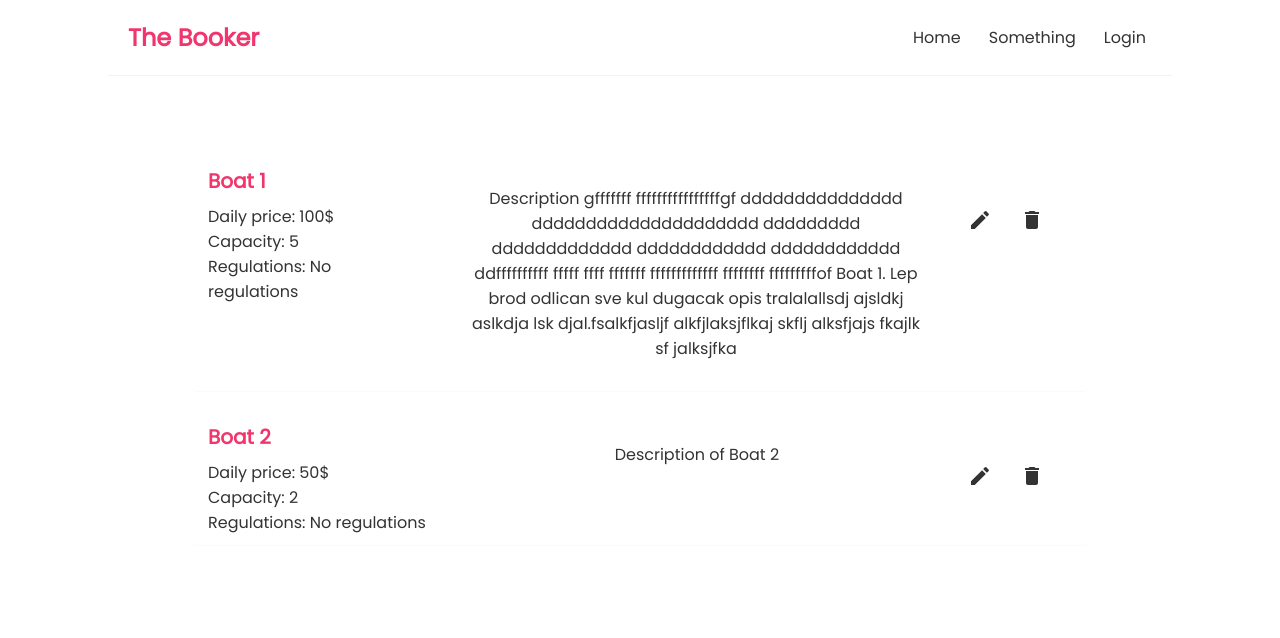
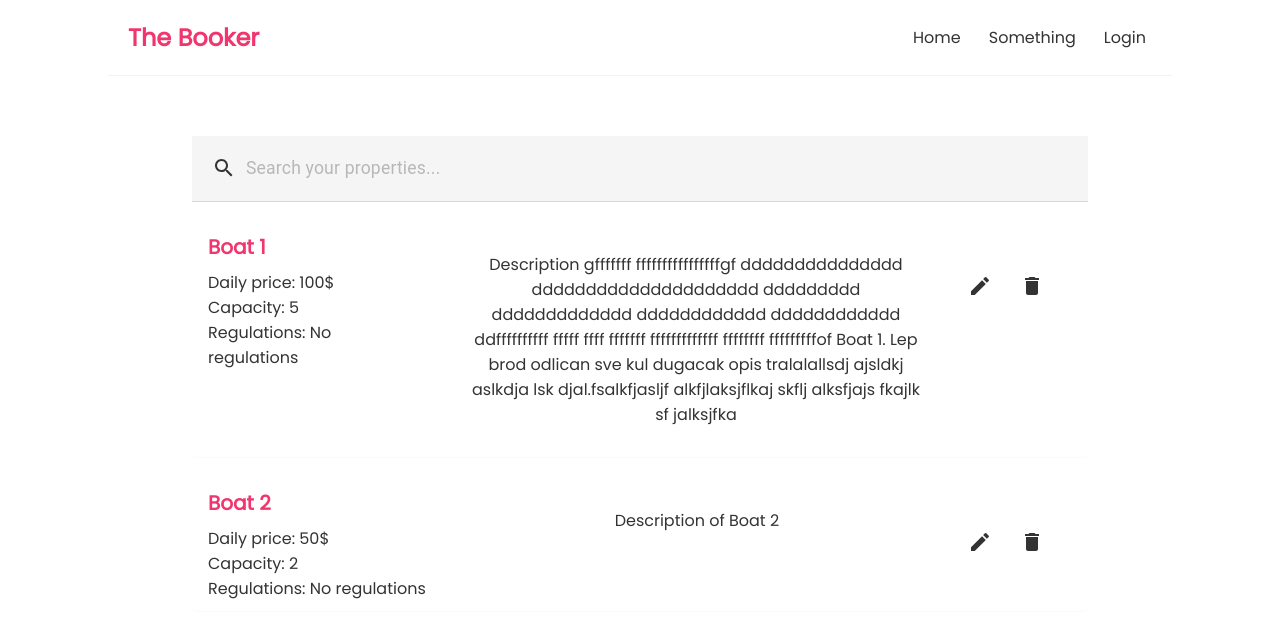
Before and after one commit to dragicevic19/booker, a React (Create React App) app in the folder front/booker/: page /myBoats in a window 1280 px wide. Shown: the top 638 px of the page. Built offline with nearby package versions, Linux system fonts and the light colour scheme.

Commit message:
2.1.4|3 - zavrsena pretraga i osnovni prikaz entiteta

```diff
--- a/front/booker/src/components/navbar/SideNavbar.jsx
+++ b/front/booker/src/components/navbar/SideNavbar.jsx
@@ -28,7 +28,7 @@ const SideNavbar = ({user}) => {
             color="inherit"
             aria-label="menu"
             sx={{ mr: 2 }}
-          >
+        >
             <MenuIcon onClick={ toggleDrawer(true)}/>
 
         </IconButton>
--- /dev/null
+++ b/front/booker/src/components/searchBar/SearchBar.jsx
@@ -0,0 +1,18 @@
+import SearchIcon from '@mui/icons-material/Search';
+import { Box, Input } from '@mui/material';
+
+const SearchBar = ({ placeholder, onChange, searchBarWidth }) => {
+  return (
+    <Box sx={{display: 'flex', alignItems: 'center'}}>
+        <SearchIcon sx={{ marginRight: '10px' }}/>
+        <Input
+            placeholder={placeholder}
+            onChange={onChange}
+            sx={{width: searchBarWidth, color: 'rgba(0, 0, 0, 0.6)', fontSize: '1.1rem'}}
+            disableUnderline
+        />
+    </Box>
+  )
+}
+
+export default SearchBar
--- a/front/booker/src/components/showMyProperty/ShowMyProperty.jsx
+++ b/front/booker/src/components/showMyProperty/ShowMyProperty.jsx
@@ -1,21 +1,10 @@
-import { Button, IconButton } from '@mui/material';
+import { Box, IconButton } from '@mui/material';
 import React, { useEffect, useState } from 'react'
 import EditIcon from '@mui/icons-material/Edit';
 import DeleteIcon from '@mui/icons-material/Delete';
+import SearchBar from '../searchBar/SearchBar';
 
 const ShowMyProperty = ({user}) => {
-
-	const [properties, setProperties] = useState([
-		{
-			id: 1, name: 'Boat 1', description: 'Description gfffffff ffffffffffffffffgf ddddddddddddddd ddddddddddddddddddddd ddddddddd ddddddddddddd dddddddddddd dddddddddddd ddffffffffff fffff ffff fffffff fffffffffffff ffffffff fffffffffof Boat 1. Lep brod odlican sve kul dugacak opis tralalallsdj ajsldkj aslkdja lsk djal.fsalkfjasljf alkfjlaksjflkaj skflj alksfjajs fkajlk sf jalksjfka', capacity: 5, regulations: 'No regulations',
-			cancellationFee: 50, dailyPrice: 100, type: 'Huge Boat', enginePow: 100
-		},
-		{
-			id: 2, name: 'Boat 2', description: 'Description of Boat 2', capacity: 2, regulations: 'No regulations',
-			cancellationFee: 25, dailyPrice: 50, type: 'Small Boat', enginePow: 50
-		}
-	]);
-
 	// useEffect(() => {
 	// 	const getProperties = async () => {
 	// 		const propertiesFromServer = await fetchProperties()
@@ -31,8 +20,58 @@ const ShowMyProperty = ({user}) => {
 	// 	return data
 	// }
 
+	const [properties, setProperties] = useState([
+		{
+			id: 1, name: 'Boat 1', description: 'Description gfffffff ffffffffffffffffgf ddddddddddddddd ddddddddddddddddddddd ddddddddd ddddddddddddd dddddddddddd dddddddddddd ddffffffffff fffff ffff fffffff fffffffffffff ffffffff fffffffffof Boat 1. Lep brod odlican sve kul dugacak opis tralalallsdj ajsldkj aslkdja lsk djal.fsalkfjasljf alkfjlaksjflkaj skflj alksfjajs fkajlk sf jalksjfka', capacity: 5, regulations: 'No regulations',
+			cancellationFee: 50, dailyPrice: 100, type: 'Huge Boat', enginePow: 100
+		},
+		{
+			id: 2, name: 'Boat 2', description: 'Description of Boat 2', capacity: 2, regulations: 'No regulations',
+			cancellationFee: 25, dailyPrice: 50, type: 'Small Boat', enginePow: 50
+		}
+	]);
+
+	const [searchResults, setSearchResults] = useState(properties)
+
+	const handleSearch = (value) => {
+		filterData(value)
+	}
+
+	const filterData = (value) => {
+		const lowercasedValue = value.toLowerCase().trim()
+		if (lowercasedValue === '') setProperties(searchResults)
+		else {
+			const filteredData = searchResults.filter((item) => {
+				return Object.keys(item).some((key) =>
+				item[key].toString().toLowerCase().includes(lowercasedValue)
+				);
+			})
+			setProperties(filteredData)
+		}
+	}
+
+	const searchStyles = {
+		wrapper: {
+			display: 'flex',
+			alignItems: 'center',
+			justifyContent: 'space-between',
+			paddingLeft: '20px',
+			paddingRight: '20px',
+			height: '65px',
+			backgroundColor: '#f5f5f5',
+			borderBottom: '1px solid rgba(0, 0, 0, 0.12)',
+		},
+	}
+
   return (
     <div className="showProp">
+			<Box sx={searchStyles.wrapper}>
+				<SearchBar
+					placeholder='Search your properties...'
+					onChange={(event) => handleSearch(event.target.value)}
+					searchBarWidth='720px'
+				/>
+			</Box>
 			{properties.map((property) => (
 				<div className='prop-preview' key={property.id}>
 					<div className='prop-info'>
```
